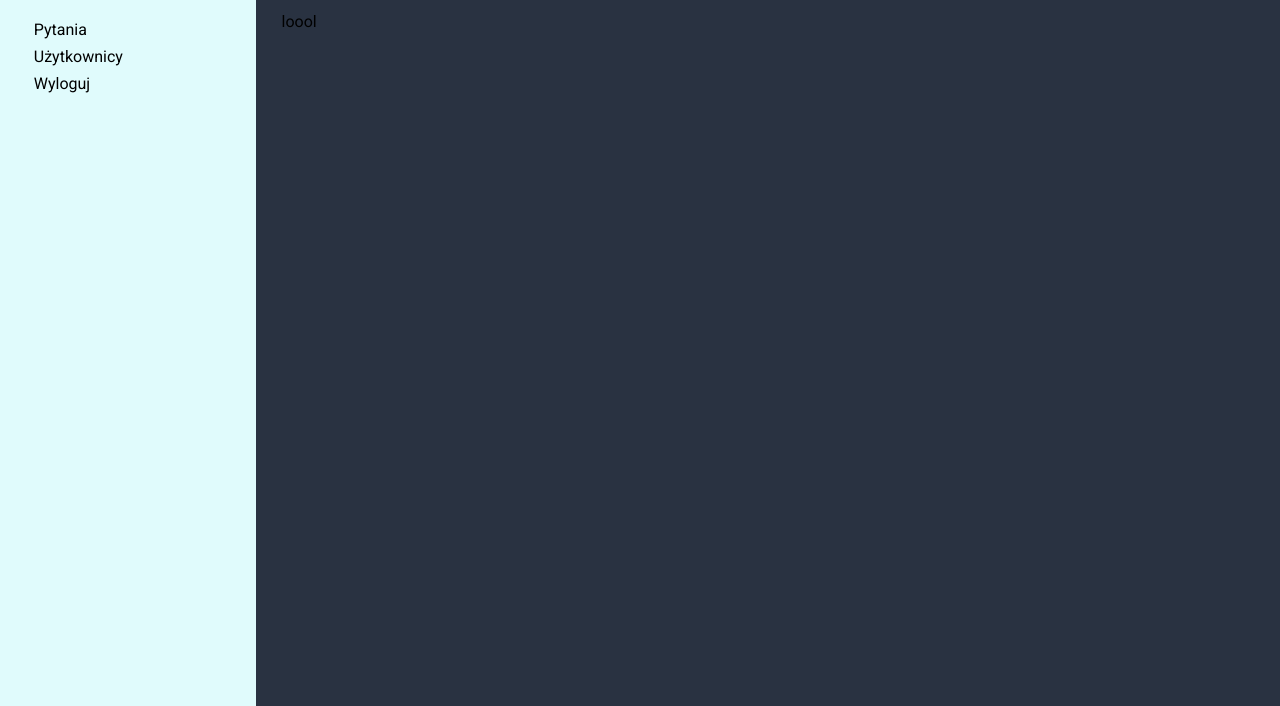
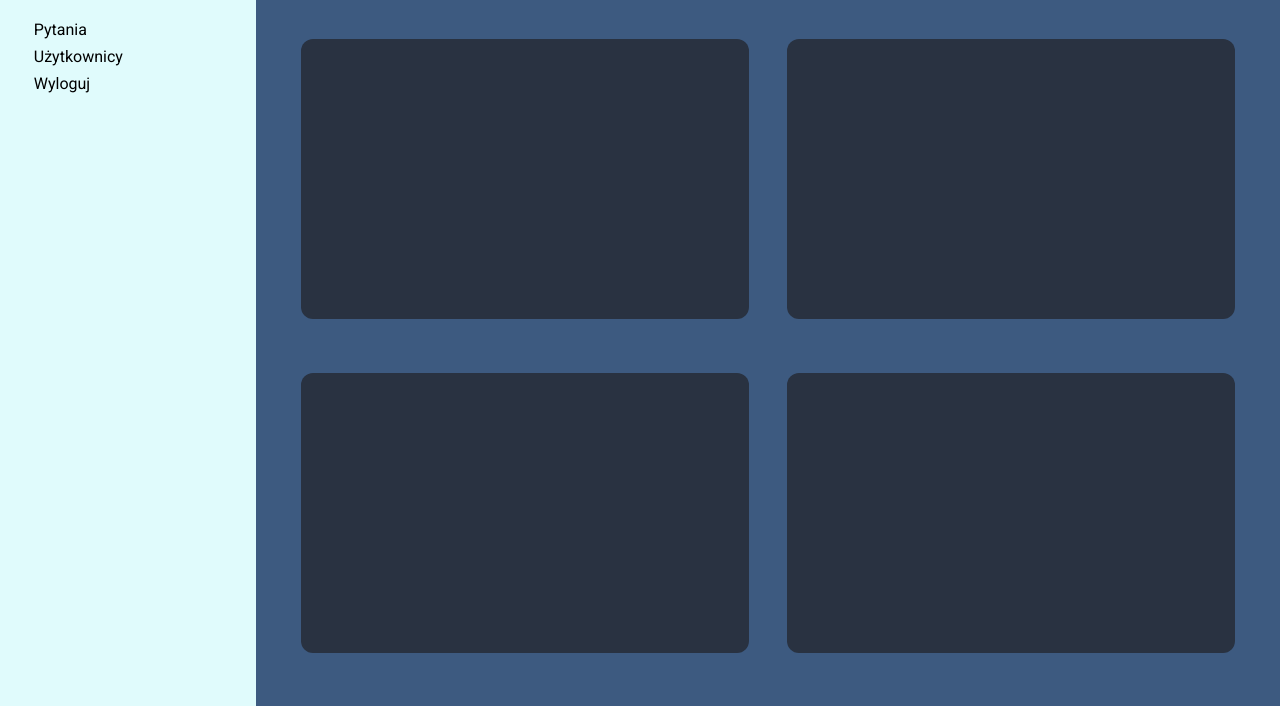
Before and after one commit to Tems-py/michel, a plain HTML site: page frontend/admin/index.html in a window 1280 px wide. Shown: the part 94-800 px from the top of the page. Drawn offline with Linux system fonts and the light colour scheme.

Commit message:
jebanie_dysa_powieksza_penysa

```diff
--- a/frontend/admin/index.html
+++ b/frontend/admin/index.html
@@ -21,7 +21,16 @@
             <div>Użytkownicy</div>
             <div>Wyloguj</div>
         </div>
-        <div id="content">loool</div>
+        <div id="content">
+            <div class="stat_row">
+                <div class="stat"></div>
+                <div class="stat"></div>
+            </div>
+            <div class="stat_row">
+                <div class="stat"></div>
+                <div class="stat"></div>
+            </div>
+        </div>
     </div>
 </body>
 </html>
--- a/frontend/css/admin.css
+++ b/frontend/css/admin.css
@@ -7,13 +7,29 @@
     box-sizing: border-box;
 }
 #content{
-    background-color: #293241;
+    background-color: #3D5A80;
     float: left;
     width: 80vw;
     min-height: 90vh;
     padding: 2%;
     box-sizing: border-box;
+    display: flex;
+    justify-content: space-around;
+    flex-direction: column;
 }
 #sidebar > div{
     margin: 4%;
 }
+.stat{
+    background-color: #293241;
+    width: 35vw;
+    min-height: 35vh;
+    border-radius: 12px;
+}
+
+
+
+.stat_row{
+    display: flex;
+    justify-content: space-around;
+}
```
